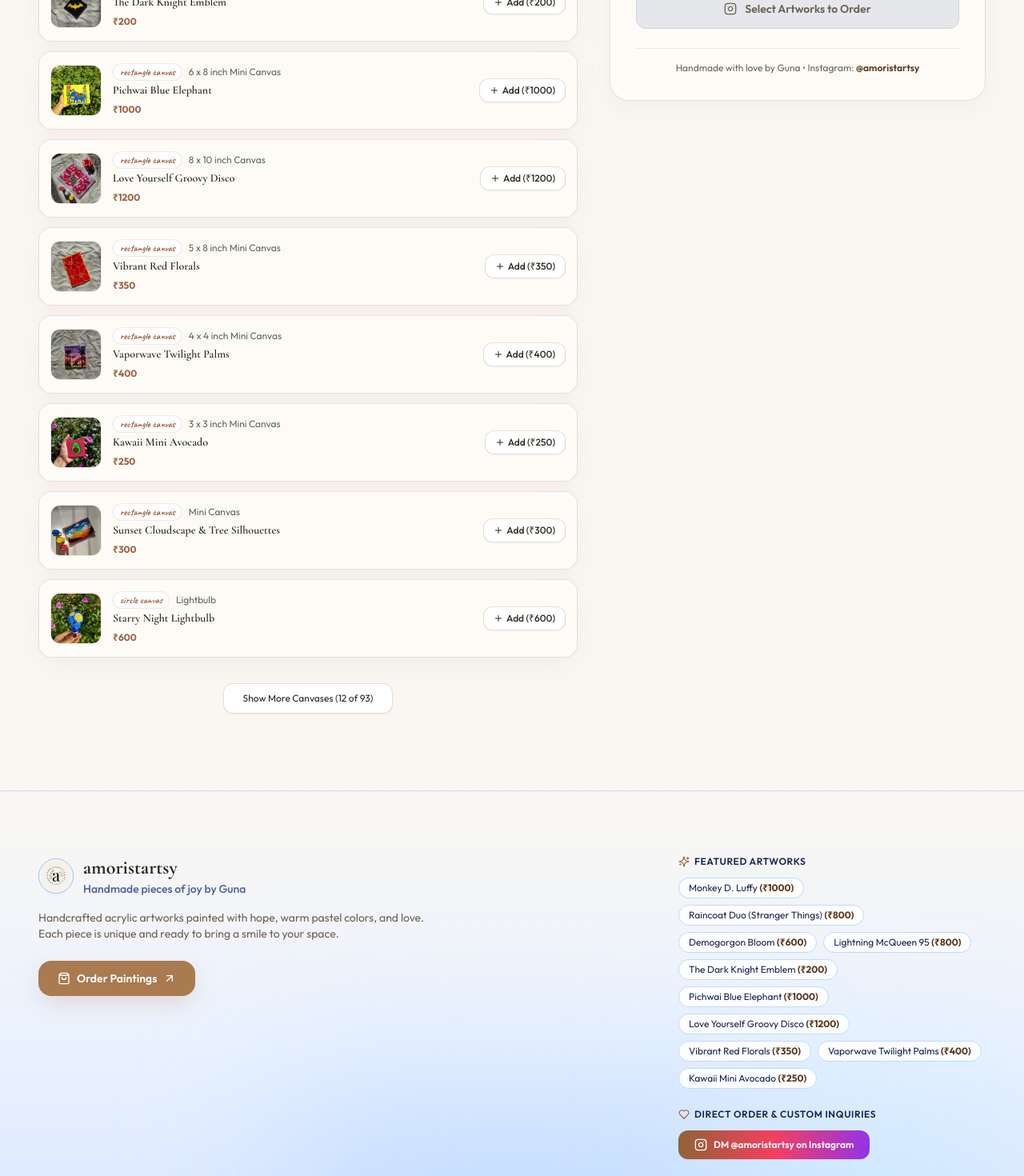
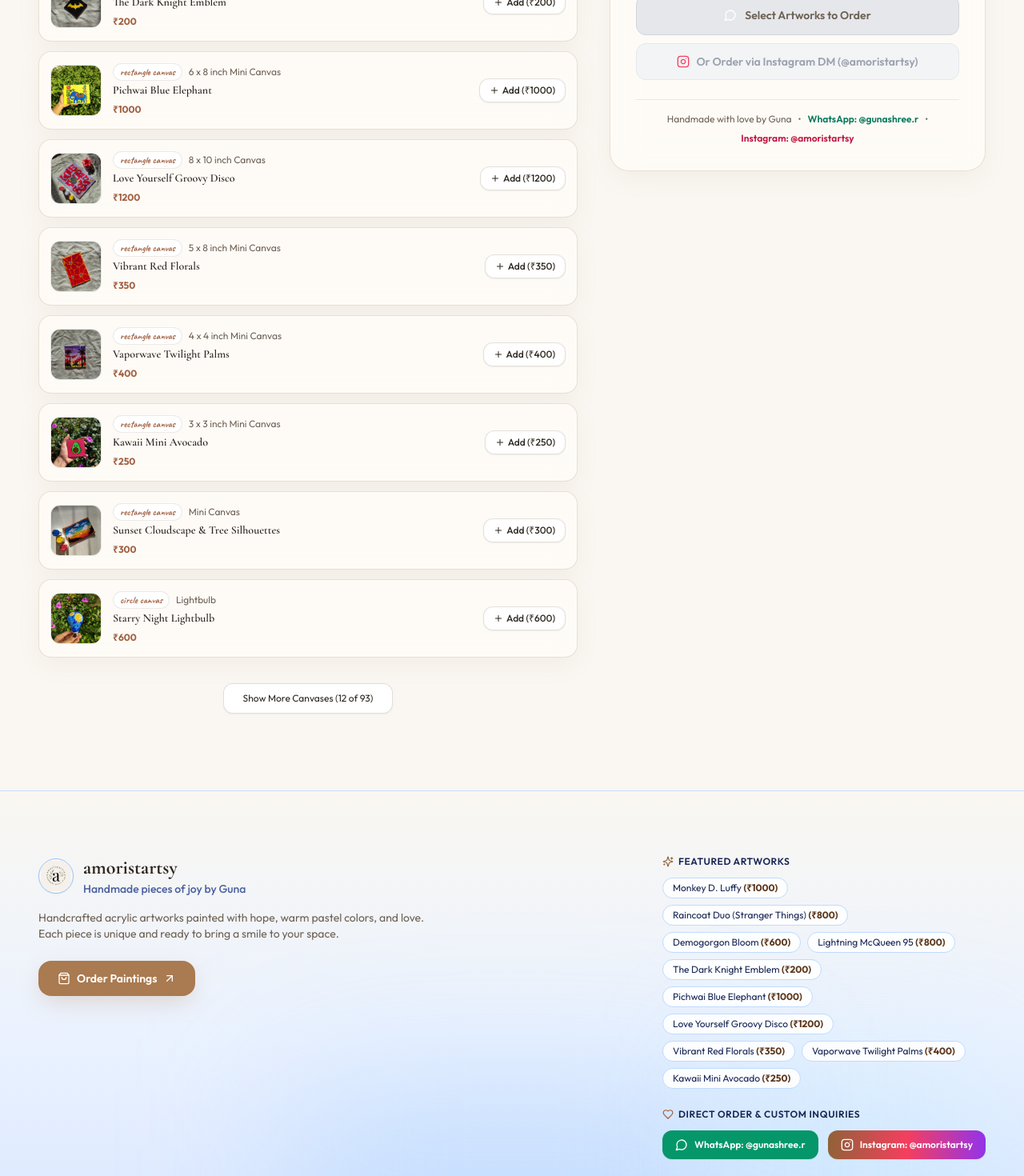
Before and after one commit to kishore1035/Amoristartsy, a Next.js app: page /order in a window 1280 px wide. Shown: the part 1080-2550 px from the top of the page at 80% size. Built offline with nearby package versions, Linux system fonts and the light colour scheme; a web font is replaced by a local one.

Commit message:
Add WhatsApp username @gunashree.r with 1-click pre-filled ordering and dual Instagram option

```diff
--- a/src/components/order/OrderForm.tsx
+++ b/src/components/order/OrderForm.tsx
@@ -5,7 +5,7 @@ import Image from "next/image";
 import { useSearchParams } from "next/navigation";
 import { ARTWORKS, Artwork } from "@/data/artworks";
 import ArtworkModal from "@/components/gallery/ArtworkModal";
-import { ShoppingBag, Plus, Minus, Check, MapPin, Send, Search, Eye, ArrowDown, Instagram } from "lucide-react";
+import { ShoppingBag, Plus, Minus, Check, MapPin, Send, Search, Eye, ArrowDown, Instagram, MessageCircle } from "lucide-react";
 
 const CATEGORIES = ["All", "Pop Culture", "Traditional", "Typography", "Landscapes & Illustrative"] as const;
 const INITIAL_VISIBLE_COUNT = 12;
@@ -38,7 +38,7 @@ export default function OrderForm() {
   const [city, setCity] = useState("");
   const [notes, setNotes] = useState("");
 
-  const [orderSent, setOrderSent] = useState(false);
+  const [orderSent, setOrderSent] = useState<"whatsapp" | "instagram" | null>(null);
 
   // Pre-select item from URL query param if present
   useEffect(() => {
@@ -94,8 +94,8 @@ export default function OrderForm() {
     0
   );
 
-  // Generate Instagram Order Message & Redirect
-  const handleInstagramOrder = (e: React.FormEvent) => {
+  // Generate WhatsApp Order (1-Click Auto-Fill using @gunashree.r username, zero phone numbers exposed!)
+  const handleWhatsAppOrder = (e: React.FormEvent) => {
     e.preventDefault();
     if (selectedItems.length === 0) return;
 
@@ -108,21 +108,46 @@ export default function OrderForm() {
       )
       .join("\n");
 
-    const message = `Hi Guna! I'd like to order the following from your studio:\n\n${itemsSummary}\n\n*Total Amount:* ₹${grandTotal}\n\n*Delivery Details:*\nName: ${name}\nPhone: ${phone}\nAddress: ${address}, ${city} - ${pincode}\n${notes ? `Notes: ${notes}\n` : ""}\nThank you!`;
+    const message = `Hi Guna! I'd like to order from your studio:\n\n${itemsSummary}\n\n*Total Amount:* ₹${grandTotal}\n\n*Delivery Details:*\nName: ${name}\nPhone: ${phone}\nAddress: ${address}, ${city} - ${pincode}\n${notes ? `Notes: ${notes}\n` : ""}\nThank you!`;
+
+    const encodedMessage = encodeURIComponent(message);
+    const whatsappUrl = `https://wa.me/gunashree.r?text=${encodedMessage}`;
+
+    const isMobile = typeof navigator !== "undefined" && /iPhone|iPad|iPod|Android/i.test(navigator.userAgent);
+    if (isMobile) {
+      window.location.href = whatsappUrl;
+    } else {
+      window.open(whatsappUrl, "_blank");
+    }
+    setOrderSent("whatsapp");
+  };
+
+  // Generate Instagram Order Message & Redirect
+  const handleInstagramOrder = () => {
+    if (selectedItems.length === 0) return;
+
+    let itemsSummary = selectedItems
+      .map(
+        (item) =>
+          `- ${item.title} (${item.canvasShape} canvas, x${quantities[item.id]}) — ₹${
+            item.price * quantities[item.id]
+          }`
+      )
+      .join("\n");
+
+    const message = `Hi Guna! I'd like to order from your studio:\n\n${itemsSummary}\n\n*Total Amount:* ₹${grandTotal}\n\n*Delivery Details:*\nName: ${name}\nPhone: ${phone}\nAddress: ${address}, ${city} - ${pincode}\n${notes ? `Notes: ${notes}\n` : ""}\nThank you!`;
 
     if (typeof navigator !== "undefined" && navigator.clipboard) {
       navigator.clipboard.writeText(message).catch(() => {});
     }
 
-    setOrderSent(true);
-
-    // On mobile devices, window.location.href triggers native App Links directly into the Instagram App
     const isMobile = typeof navigator !== "undefined" && /iPhone|iPad|iPod|Android/i.test(navigator.userAgent);
     if (isMobile) {
       window.location.href = "https://ig.me/m/amoristartsy";
     } else {
       window.open("https://ig.me/m/amoristartsy", "_blank");
     }
+    setOrderSent("instagram");
   };
 
   const scrollToCheckout = () => {
@@ -429,33 +454,61 @@ export default function OrderForm() {
                 />
               </div>
 
-              {/* Submit Button */}
+              {/* Submit Buttons */}
+              <div className="space-y-2.5 pt-2">
                 <button
                   type="submit"
                   disabled={selectedItems.length === 0}
                   className={`w-full py-3.5 rounded-xl font-semibold text-sm transition-all flex items-center justify-center gap-2.5 ${
                     selectedItems.length > 0
-                    ? "bg-gradient-to-r from-amber-600 via-rose-500 to-purple-600 text-white font-semibold hover:opacity-95 shadow-md active:scale-95"
+                      ? "bg-emerald-600 hover:bg-emerald-700 text-white font-semibold shadow-md active:scale-95"
                       : "bg-gray-200 text-ink-muted cursor-not-allowed border border-gray-300"
                   }`}
                 >
-                <Instagram className="w-4 h-4" />
+                  <MessageCircle className="w-4 h-4 text-white" />
                   <span>
                     {selectedItems.length > 0
-                    ? `Place Order via Instagram DM (₹${grandTotal})`
+                      ? `Place Order via WhatsApp (₹${grandTotal})`
                       : "Select Artworks to Order"}
                   </span>
                 </button>
+
+                <button
+                  type="button"
+                  onClick={handleInstagramOrder}
+                  disabled={selectedItems.length === 0}
+                  className={`w-full py-3 rounded-xl font-semibold text-xs sm:text-sm transition-all flex items-center justify-center gap-2 ${
+                    selectedItems.length > 0
+                      ? "bg-white border border-rose-300 text-rose-700 hover:bg-rose-50 active:scale-95 shadow-xs"
+                      : "bg-gray-100 text-gray-400 cursor-not-allowed border border-gray-200"
+                  }`}
+                >
+                  <Instagram className="w-4 h-4 text-rose-500" />
+                  <span>Or Order via Instagram DM (@amoristartsy)</span>
+                </button>
+              </div>
             </form>
 
-            {orderSent && (
+            {orderSent === "whatsapp" && (
+              <div className="mt-4 p-4 rounded-xl bg-emerald-500/10 border border-emerald-500/30 text-emerald-950 text-xs font-sans space-y-1.5">
+                <div className="flex items-center gap-2 font-semibold text-emerald-900">
+                  <Check className="w-4 h-4 text-emerald-600 shrink-0" />
+                  <span>WhatsApp order pre-filled!</span>
+                </div>
+                <p className="text-emerald-900/85 text-xs leading-relaxed">
+                  Your chat with <strong>@gunashree.r</strong> has opened with all details filled in. Just hit <strong>Send</strong> to confirm!
+                </p>
+              </div>
+            )}
+
+            {orderSent === "instagram" && (
               <div className="mt-4 p-4 rounded-xl bg-amber-500/10 border border-amber-500/30 text-amber-950 text-xs font-sans space-y-2">
                 <div className="flex items-center gap-2 font-semibold text-amber-900">
                   <Check className="w-4 h-4 text-emerald-600 shrink-0" />
                   <span>Order details copied to clipboard!</span>
                 </div>
                 <p className="text-ink-muted text-xs leading-relaxed">
-                  Instagram DM has been opened in a new tab. Paste your order summary in the chat with <strong>@amoristartsy</strong> to confirm your pieces!
+                  Instagram DM has been opened. Simply paste your order summary in the chat with <strong>@amoristartsy</strong> to confirm your pieces!
                 </p>
                 <a
                   href="https://instagram.com/amoristartsy"
@@ -469,8 +522,12 @@ export default function OrderForm() {
               </div>
             )}
 
-            <div className="mt-6 pt-4 border-t border-amber-900/10 text-xs font-sans text-ink-muted text-center">
-              Handmade with love by Guna &bull; Instagram: <a href="https://instagram.com/amoristartsy" target="_blank" rel="noreferrer" className="text-amber-800 hover:underline font-semibold">@amoristartsy</a>
+            <div className="mt-6 pt-4 border-t border-amber-900/10 text-xs font-sans text-ink-muted text-center flex flex-wrap items-center justify-center gap-2">
+              <span>Handmade with love by Guna</span>
+              <span>&bull;</span>
+              <a href="https://wa.me/gunashree.r" target="_blank" rel="noreferrer" className="text-emerald-700 hover:underline font-semibold">WhatsApp: @gunashree.r</a>
+              <span>&bull;</span>
+              <a href="https://instagram.com/amoristartsy" target="_blank" rel="noreferrer" className="text-rose-700 hover:underline font-semibold">Instagram: @amoristartsy</a>
             </div>
           </div>
         </div>
--- a/src/components/ui/Footer.tsx
+++ b/src/components/ui/Footer.tsx
@@ -73,13 +73,23 @@ export default function Footer() {
             </h4>
             <div className="flex flex-wrap items-center gap-3">
               <a
+                href="https://wa.me/gunashree.r"
+                target="_blank"
+                rel="noreferrer"
+                className="inline-flex items-center gap-2 px-4 py-2.5 rounded-xl bg-emerald-600 text-white font-semibold text-xs font-sans hover:bg-emerald-700 transition-all shadow-sm"
+              >
+                <MessageCircle className="w-4 h-4 text-white" />
+                <span>WhatsApp: @gunashree.r</span>
+              </a>
+
+              <a
                 href="https://instagram.com/amoristartsy"
                 target="_blank"
                 rel="noreferrer"
-                className="inline-flex items-center gap-2 px-5 py-2.5 rounded-xl bg-gradient-to-r from-amber-600 via-rose-500 to-purple-600 text-white font-semibold text-xs font-sans hover:opacity-95 transition-all shadow-sm"
+                className="inline-flex items-center gap-2 px-4 py-2.5 rounded-xl bg-gradient-to-r from-amber-600 via-rose-500 to-purple-600 text-white font-semibold text-xs font-sans hover:opacity-95 transition-all shadow-sm"
               >
                 <Instagram className="w-4 h-4 text-white" />
-                <span>DM @amoristartsy on Instagram</span>
+                <span>Instagram: @amoristartsy</span>
               </a>
             </div>
           </div>
```
Lines whose indentation alone changed are shown as unchanged.
